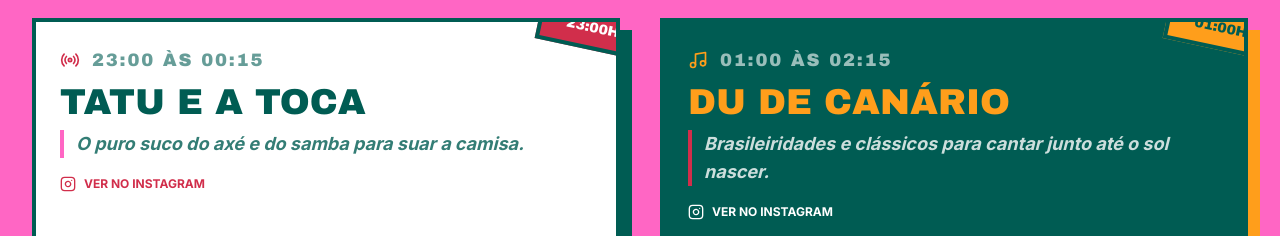
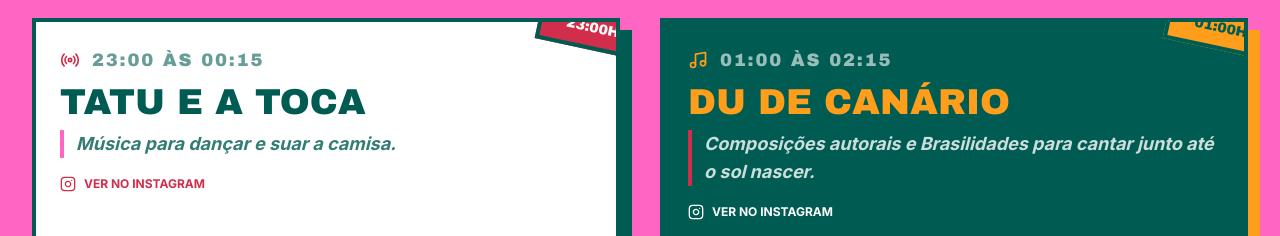
Before and after one commit to caioamato/queimalargada, a React (Vite) app: page / in a window 1280 px wide. Shown: the part 1380-1616 px from the top of the page. Built offline with nearby package versions, Linux system fonts and the light colour scheme.

Commit message:
Update descriptions for TATU E A TOCA and DU DE CANÁRIO
Composições autorais dudu canario

```diff
--- a/components/Lineup.tsx
+++ b/components/Lineup.tsx
@@ -40,7 +40,7 @@ const Lineup: React.FC = () => {
             </div>
             <h3 className="font-display text-2xl md:text-4xl text-[#005C53] mb-2 uppercase leading-none">TATU E A TOCA</h3>
             <p className="font-bold text-sm md:text-lg text-[#005C53]/80 italic border-l-4 border-[#FF66C4] pl-3 mb-4">
-              O puro suco do axé e do samba para suar a camisa.
+              Música para dançar e suar a camisa.
             </p>
             <a href="https://www.instagram.com/tatueatoca?igsh=ajN3a3oxbXF0N2Zt" target="_blank" rel="noopener noreferrer" className="inline-flex items-center gap-2 text-xs font-bold text-[#D12E4B] hover:underline uppercase">
               <Instagram size={16} /> Ver no Instagram
@@ -77,7 +77,7 @@ const Lineup: React.FC = () => {
             </div>
             <h3 className="font-display text-2xl md:text-4xl text-[#FF9E1B] mb-2 uppercase leading-none">DU DE CANÁRIO</h3>
             <p className="font-bold text-sm md:text-lg text-white/80 italic border-l-4 border-[#D12E4B] pl-3 mb-4">
-              Brasileiridades e clássicos para cantar junto até o sol nascer.
+              Composições autorais e Brasilidades para cantar junto até o sol nascer.
             </p>
             <a href="https://www.instagram.com/dudecanariooficial?igsh=MXA3MTE2amVybGJscA==" target="_blank" rel="noopener noreferrer" className="inline-flex items-center gap-2 text-xs font-bold text-white hover:text-[#FF9E1B] hover:underline uppercase transition-colors">
               <Instagram size={16} /> Ver no Instagram
```
